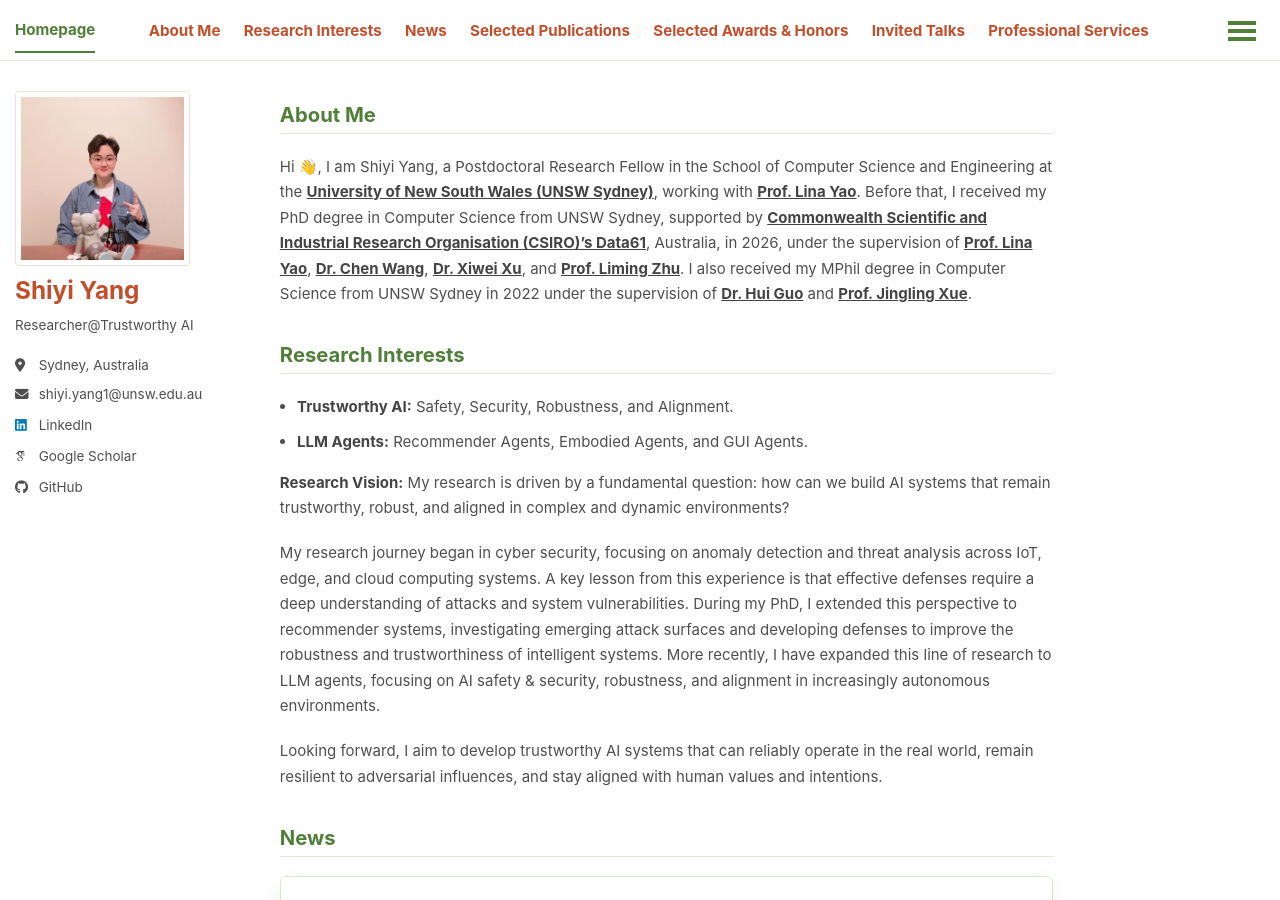
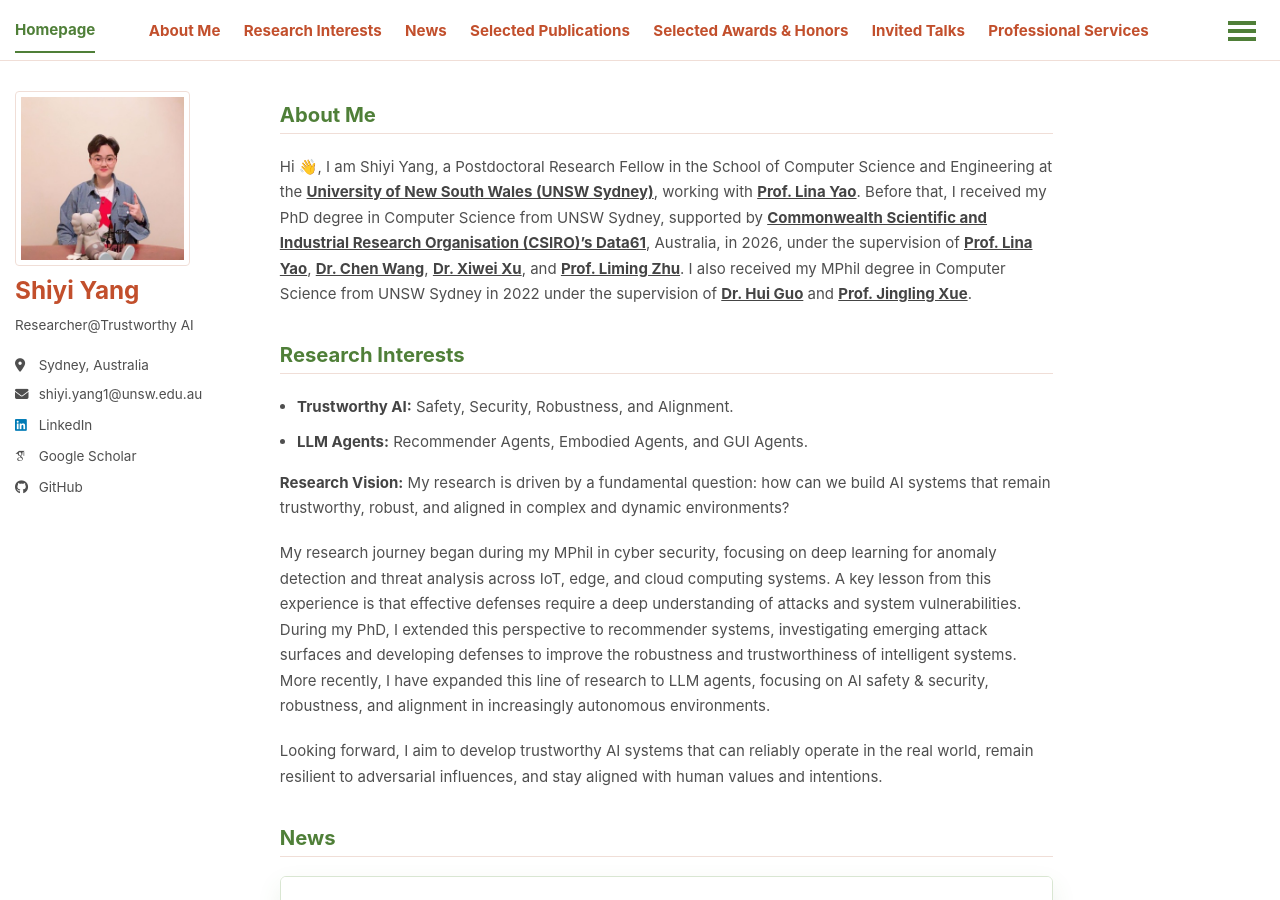
Before and after one commit to shiyiyang-ai/shiyiyang-ai.github.io, a Jekyll site: the page built from _pages/about.md, in a window 1280 px wide and 900 px high. Built offline with Jekyll 4.4.1, drawn with Linux system fonts in a browser that asks for light colours; some web fonts are replaced; a script bundle is joined from its source files by our own code; library files that are not in the unit come from our copies.

Commit message:
Refine research journey sentence

```diff
--- a/_pages/about.md
+++ b/_pages/about.md
@@ -19,7 +19,7 @@ permalink: /
 
 **Research Vision:** My research is driven by a fundamental question: how can we build AI systems that remain trustworthy, robust, and aligned in complex and dynamic environments?
 
-My research journey began in cyber security, focusing on anomaly detection and threat analysis across IoT, edge, and cloud computing systems. A key lesson from this experience is that effective defenses require a deep understanding of attacks and system vulnerabilities. During my PhD, I extended this perspective to recommender systems, investigating emerging attack surfaces and developing defenses to improve the robustness and trustworthiness of intelligent systems. More recently, I have expanded this line of research to LLM agents, focusing on AI safety & security, robustness, and alignment in increasingly autonomous environments.
+My research journey began during my MPhil in cyber security, focusing on deep learning for anomaly detection and threat analysis across IoT, edge, and cloud computing systems. A key lesson from this experience is that effective defenses require a deep understanding of attacks and system vulnerabilities. During my PhD, I extended this perspective to recommender systems, investigating emerging attack surfaces and developing defenses to improve the robustness and trustworthiness of intelligent systems. More recently, I have expanded this line of research to LLM agents, focusing on AI safety & security, robustness, and alignment in increasingly autonomous environments.
 
 Looking forward, I aim to develop trustworthy AI systems that can reliably operate in the real world, remain resilient to adversarial influences, and stay aligned with human values and intentions.
 
```
